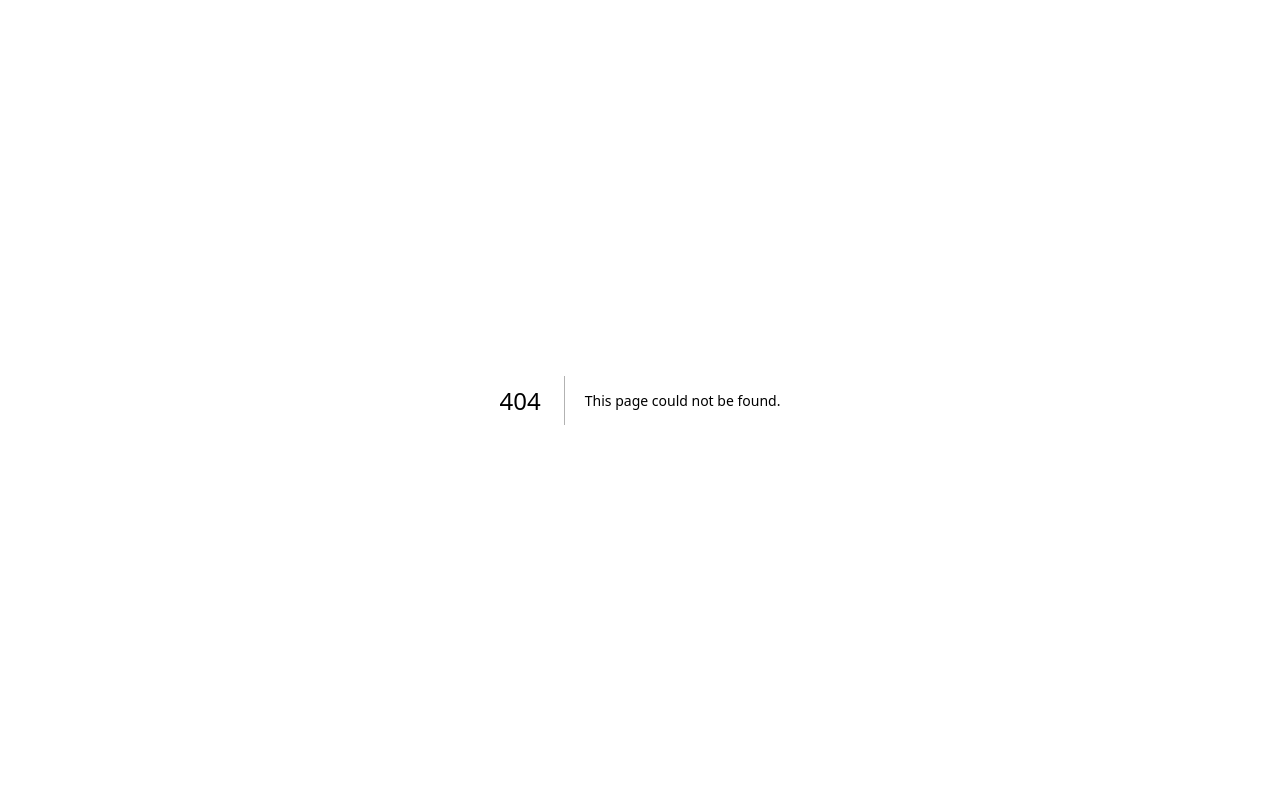
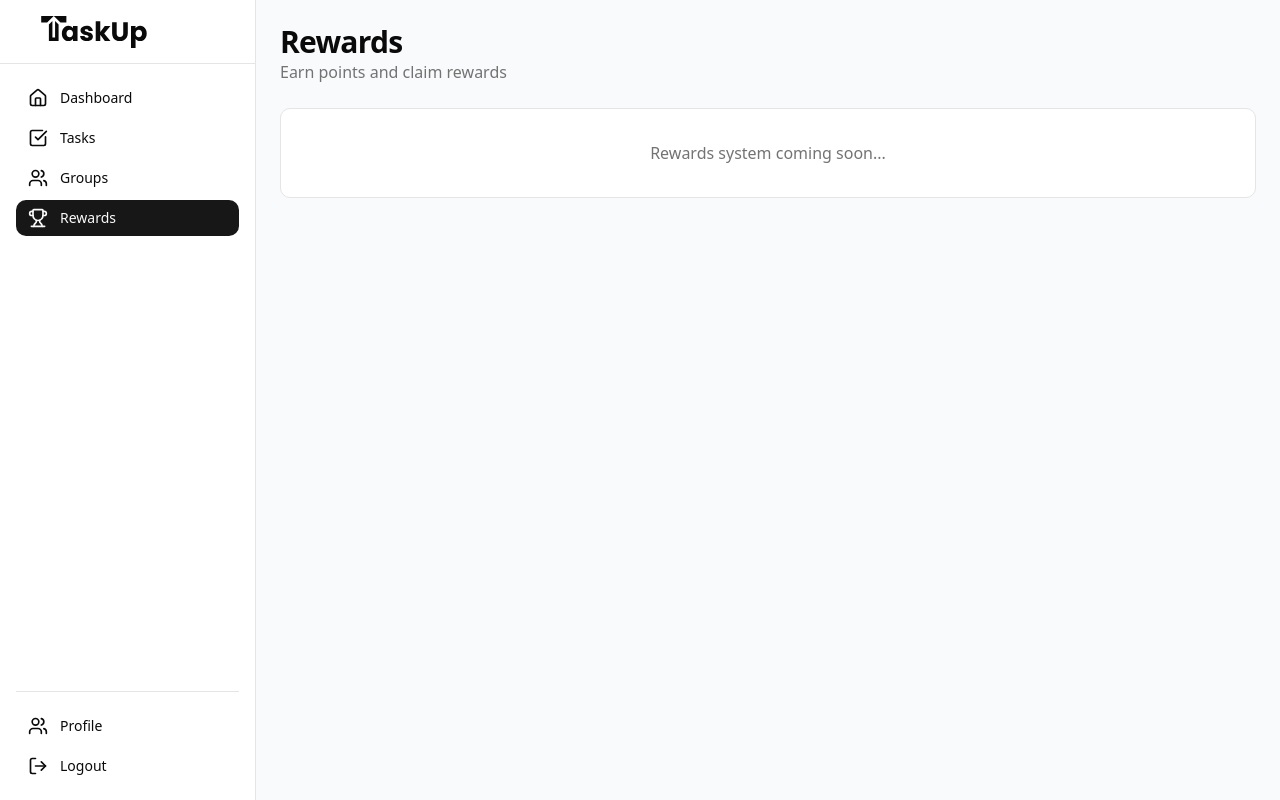
Before and after one commit to MESW-LES-2025/D, a Next.js app: page /rewards in a window 1280 px wide. Before the commit this address had no page. Built offline with nearby package versions, Linux system fonts and the light colour scheme.

Commit message:
feat: add sidebar navigation and main app layout
-  Create sidebar component with navigation links
-  Add main app layout wrapper for authenticated routes
-  Add loading states for all main routes
-  Create placeholder pages for groups, rewards, and settings

```diff
--- /dev/null
+++ b/src/app/(main)/groups/page.tsx
@@ -0,0 +1,13 @@
+export default function GroupsPage() {
+  return (
+    <div className="space-y-6">
+      <div>
+        <h1 className="text-3xl font-bold tracking-tight">Groups</h1>
+        <p className="text-muted-foreground">Collaborate with your teams</p>
+      </div>
+      <div className="rounded-lg border bg-card p-8 text-center">
+        <p className="text-muted-foreground">Groups management coming soon...</p>
+      </div>
+    </div>
+  );
+}
--- /dev/null
+++ b/src/app/(main)/layout.tsx
@@ -0,0 +1,18 @@
+import { Sidebar } from '@/components/layout/sidebar';
+
+export default function RootLayout({
+  children,
+}: {
+  children: React.ReactNode;
+}) {
+  return (
+    <div className="flex h-screen">
+      <Sidebar />
+      <main className="flex-1 overflow-y-auto bg-gray-50">
+        <div className="container mx-auto p-6">
+          {children}
+        </div>
+      </main>
+    </div>
+  );
+}
--- /dev/null
+++ b/src/app/(main)/loading.tsx
@@ -0,0 +1,34 @@
+export default function Loading() {
+  return (
+    <div className="min-h-screen py-12">
+      <div className="mx-auto max-w-lg px-6">
+        <div className="rounded-lg bg-card p-8 shadow-md">
+          <div className="mb-8 flex justify-center">
+            <div className="h-9 w-32 animate-pulse rounded-md bg-muted" />
+          </div>
+
+          <div className="flex-1 space-y-3">
+            <div>
+              <div className="mb-1 h-4 w-12 animate-pulse rounded bg-muted" />
+              <div className="h-6 w-48 animate-pulse rounded bg-muted" />
+            </div>
+
+            <div>
+              <div className="mb-1 h-4 w-12 animate-pulse rounded bg-muted" />
+              <div className="h-6 w-56 animate-pulse rounded bg-muted" />
+            </div>
+
+            <div>
+              <div className="mb-1 h-4 w-16 animate-pulse rounded bg-muted" />
+              <div className="h-5 w-64 animate-pulse rounded bg-muted" />
+            </div>
+
+            <div className="shrink-0">
+              <div className="h-20 w-20 animate-pulse rounded-full border-2 border-border bg-muted shadow-sm" />
+            </div>
+          </div>
+        </div>
+      </div>
+    </div>
+  );
+}
--- /dev/null
+++ b/src/app/(main)/rewards/page.tsx
@@ -0,0 +1,13 @@
+export default function RewardsPage() {
+  return (
+    <div className="space-y-6">
+      <div>
+        <h1 className="text-3xl font-bold tracking-tight">Rewards</h1>
+        <p className="text-muted-foreground">Earn points and claim rewards</p>
+      </div>
+      <div className="rounded-lg border bg-card p-8 text-center">
+        <p className="text-muted-foreground">Rewards system coming soon...</p>
+      </div>
+    </div>
+  );
+}
--- /dev/null
+++ b/src/app/(main)/settings/page.tsx
@@ -0,0 +1,13 @@
+export default function SettingsPage() {
+  return (
+    <div className="space-y-6">
+      <div>
+        <h1 className="text-3xl font-bold tracking-tight">Settings</h1>
+        <p className="text-muted-foreground">Manage your account and preferences</p>
+      </div>
+      <div className="rounded-lg border bg-card p-8 text-center">
+        <p className="text-muted-foreground">Settings page coming soon...</p>
+      </div>
+    </div>
+  );
+}
--- /dev/null
+++ b/src/components/layout/sidebar.tsx
@@ -0,0 +1,110 @@
+'use client';
+
+import {
+  CheckSquare,
+  Home,
+  LogOut,
+  Trophy,
+  Users,
+} from 'lucide-react';
+import Link from 'next/link';
+import { usePathname } from 'next/navigation';
+import { cn } from '@/lib/utils';
+import { Logo } from '../common/logo';
+
+type SidebarLink = {
+  href: string;
+  label: string;
+  icon: React.ReactNode;
+};
+
+const topLinks: SidebarLink[] = [
+  {
+    href: '/',
+    label: 'Dashboard',
+    icon: <Home className="h-5 w-5" />,
+  },
+  {
+    href: '/tasks',
+    label: 'Tasks',
+    icon: <CheckSquare className="h-5 w-5" />,
+  },
+  {
+    href: '/groups',
+    label: 'Groups',
+    icon: <Users className="h-5 w-5" />,
+  },
+  {
+    href: '/rewards',
+    label: 'Rewards',
+    icon: <Trophy className="h-5 w-5" />,
+  },
+];
+
+const bottomLinks: SidebarLink[] = [
+  {
+    href: '/account',
+    label: 'Profile',
+    icon: <Users className="h-5 w-5" />,
+  },
+  {
+    href: '/sign-in',
+    label: 'Logout',
+    icon: <LogOut className="h-5 w-5" />,
+  },
+];
+
+export function Sidebar() {
+  const pathname = usePathname();
+
+  return (
+    <aside className="flex h-screen w-64 flex-col border-r bg-background">
+      <div className="flex h-16 border-b px-6">
+        <Link href="/" className="flex items-center space-x-2">
+          <Logo url="/" />
+        </Link>
+      </div>
+
+      {/* Navigation */}
+      <nav className="flex flex-1 flex-col justify-between p-4">
+        {/* Top Links */}
+        <div className="space-y-1">
+          {topLinks.map(link => (
+            <Link
+              key={link.href}
+              href={link.href}
+              className={cn(
+                'flex items-center space-x-3 rounded-lg px-3 py-2 text-sm font-medium transition-colors',
+                pathname === link.href
+                  ? 'bg-primary text-primary-foreground'
+                  : 'hover:bg-accent hover:text-accent-foreground',
+              )}
+            >
+              {link.icon}
+              <span>{link.label}</span>
+            </Link>
+          ))}
+        </div>
+
+        {/* Bottom Links */}
+        <div className="space-y-1 border-t pt-4">
+          {bottomLinks.map(link => (
+            <Link
+              key={link.href}
+              href={link.href}
+              className={cn(
+                'flex items-center space-x-3 rounded-lg px-3 py-2 text-sm font-medium transition-colors',
+                pathname === link.href
+                  ? 'bg-primary text-primary-foreground'
+                  : 'hover:bg-accent hover:text-accent-foreground',
+              )}
+            >
+              {link.icon}
+              <span>{link.label}</span>
+            </Link>
+          ))}
+        </div>
+      </nav>
+    </aside>
+  );
+}
```
